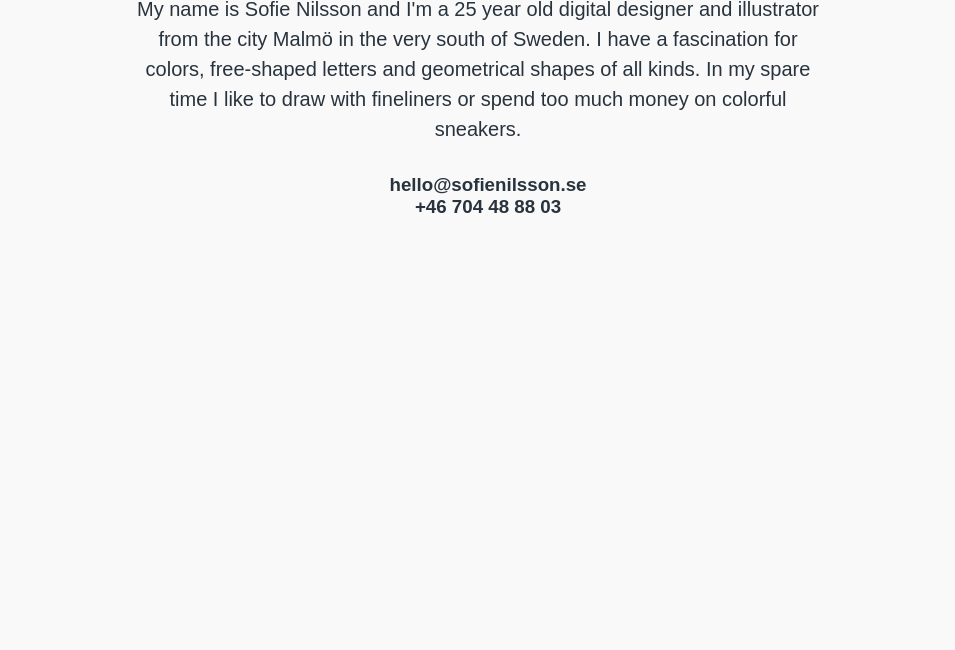
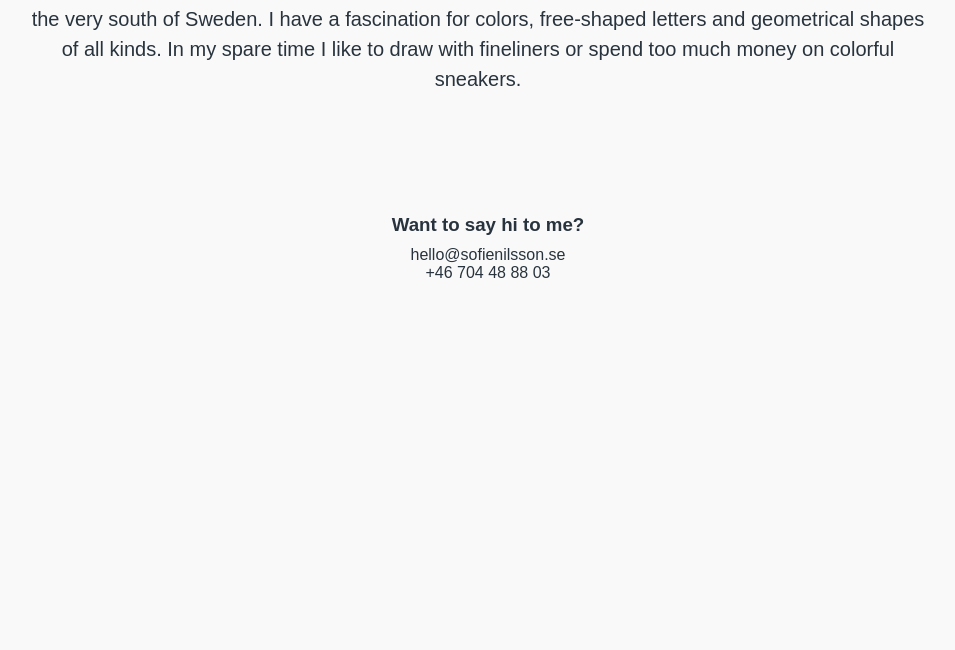
Before and after one commit to sofieenilsson/sofie-nilsson, a plain HTML site: page about.html in a window 1280 px wide. Shown: the part 150-800 px from the top of the page, without its empty margins (152-1107 px from the left). Drawn offline with Linux system fonts and the light colour scheme.

Commit message:
about and codekit

```diff
--- a/about.html
+++ b/about.html
@@ -18,23 +18,25 @@
 			<!-- G R I D -->
 			<div class="col-1-1">
 				<div class="content">
+
 					<h3 class="about-head">
 						Hello!
 					</h3>
 					<p class="about">
 						My name is Sofie Nilsson and I'm a 25 year old digital designer and illustrator from the city Malmö in the very south of Sweden. I have a fascination for colors, free-shaped letters and geometrical shapes of all kinds. In my spare time I like to draw with fineliners or spend too much money on colorful sneakers.
 					</p>
-				</div>
-			</div>
-		</div>
+	        </div>
+	      </div>
+	    </div>
 
 		<footer>
-			<h3 id="mail">
+			<h3 class="hi-footer">Want to say hi to me?</h3>
+			<p id="mail">
 				hello@sofienilsson.se
-			</h3>
-			<h3 id="phone">
+			</p>
+			<p id="phone">
 				+46 704 48 88 03
-			</h3>
+			</p>
 		</footer>
 
 	</body>
--- a/css/about.css
+++ b/css/about.css
@@ -9,7 +9,7 @@ body {
 
 .content {
   text-align: center;
-  margin-top: 100px;
+  margin-top: 80px;
 }
 
 .about-head {
@@ -20,17 +20,38 @@ body {
 .about {
   font-size: 20px;
   line-height: 30px;
-  width: 700px;
+  width: 900px;
   margin-left: auto;
   margin-right: auto;
   margin-top: 10px;
 }
 
+li {
+  text-align: left;
+  list-style: none;
+}
+
+.education-head, .experience-head {
+  padding: 0px;
+  text-align: left;
+  padding-top: 20px;
+  margin-top: 0px;
+}
+
+.year {
+  margin-top: 20px;
+}
+
 footer {
   background-color: #F9F9F9;
   height: 60px;
-  padding-top: 10px;
+  padding-top: 60px;
   text-align: center;
+}
+
+.hi-footer {
+  margin-top: 40px;
+  margin-bottom: 10px;
 }
 
 #mail {
@@ -42,8 +63,6 @@ footer {
   vertical-align: text-bottom;
   margin: 0px;
 }
-
-
 
 
 
@@ -85,11 +104,4 @@ img {
   vertical-align: text-top;
   margin-top: 15px;
 }
-
-.education, .experience {
-  padding: 0px;
-  text-align: left;
-  padding-top: 20px;
-  margin-top: 0px;
-}
 */
```
Also changed, not shown: css/main.css (+11 -10 lines), 1 other file.
